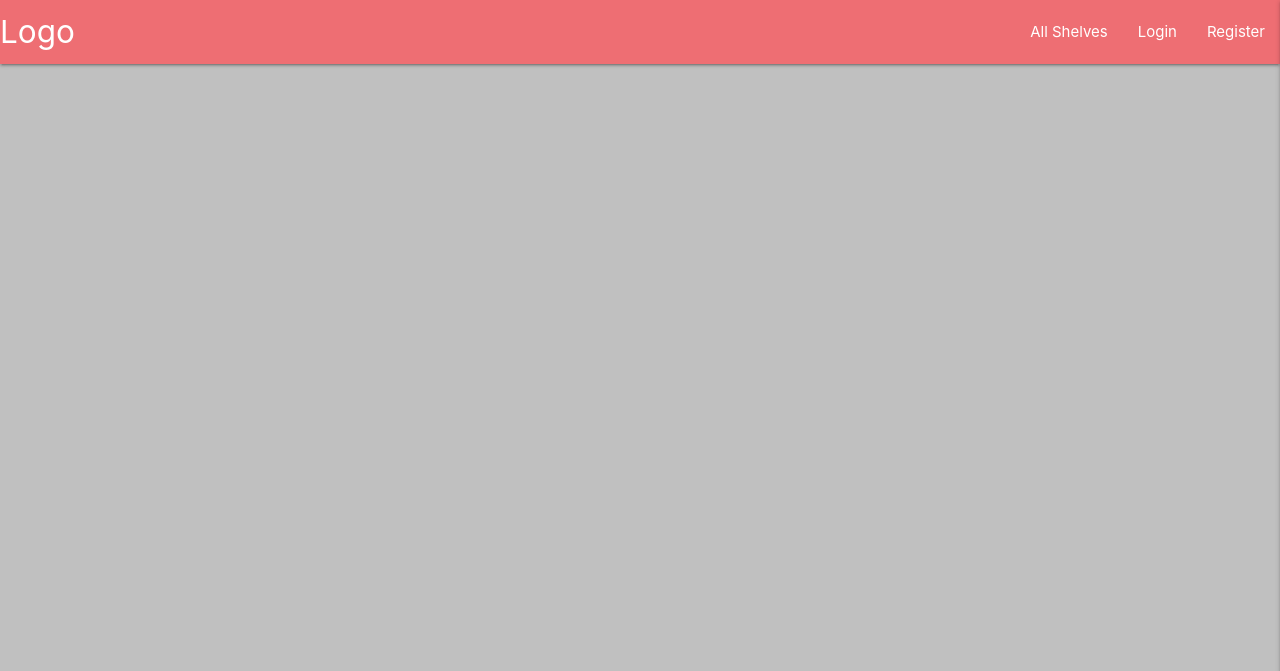
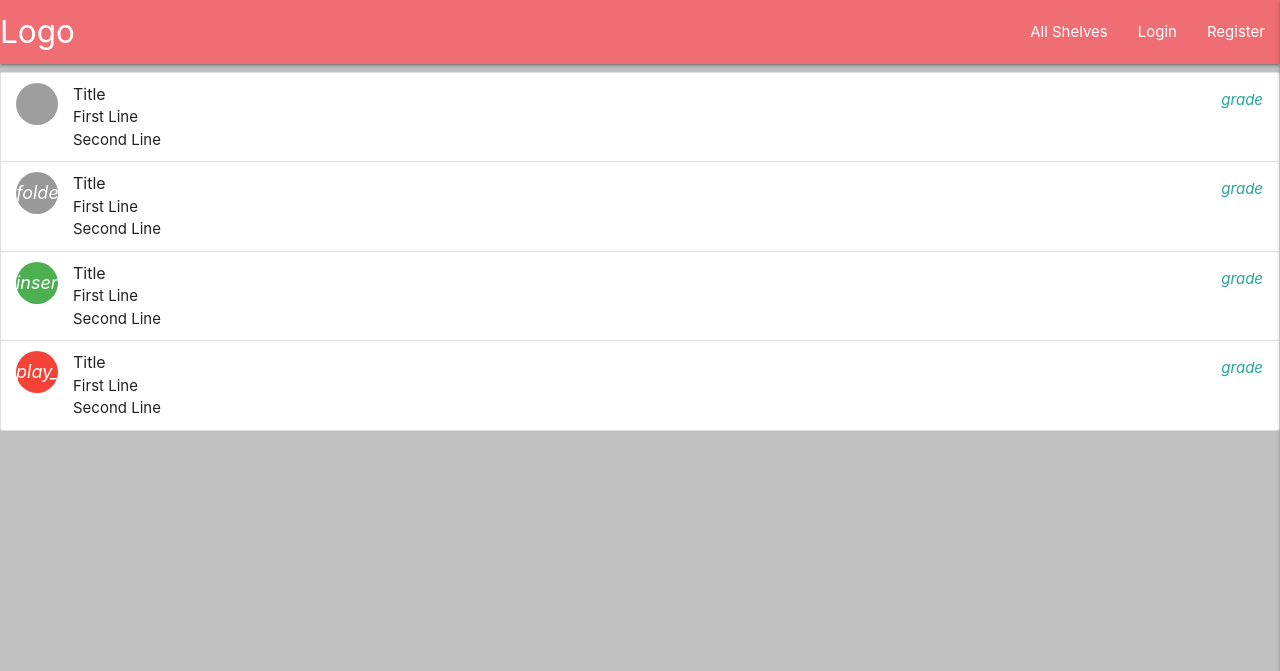
Before and after one commit to CristianBuca/MS3_TopShelf, a Flask app: template templates/superuser.html in a window 1280 px wide. Shown: the top 671 px of the page. Run offline with Flask 2, Linux system fonts and the light colour scheme; the template is opened without the code that fills it, so the values that code supplies are empty; some libraries are stand-ins or nearby versions; grey boxes are pictures that could not be loaded.

Commit message:
Add(superuser): Materialize collection element

```diff
--- a/templates/superuser.html
+++ b/templates/superuser.html
@@ -1,6 +1,40 @@
 {% extends "base.html" %}
 {% block content %}
 
+    <ul class="collection">
+        <li class="collection-item avatar">
+            <img src="images/yuna.jpg" alt="" class="circle">
+            <span class="title">Title</span>
+            <p>First Line <br>
+                Second Line
+            </p>
+            <a href="#!" class="secondary-content"><i class="material-icons">grade</i></a>
+        </li>
+        <li class="collection-item avatar">
+            <i class="material-icons circle">folder</i>
+            <span class="title">Title</span>
+            <p>First Line <br>
+                Second Line
+            </p>
+            <a href="#!" class="secondary-content"><i class="material-icons">grade</i></a>
+        </li>
+        <li class="collection-item avatar">
+            <i class="material-icons circle green">insert_chart</i>
+            <span class="title">Title</span>
+            <p>First Line <br>
+                Second Line
+            </p>
+            <a href="#!" class="secondary-content"><i class="material-icons">grade</i></a>
+        </li>
+        <li class="collection-item avatar">
+            <i class="material-icons circle red">play_arrow</i>
+            <span class="title">Title</span>
+            <p>First Line <br>
+                Second Line
+            </p>
+            <a href="#!" class="secondary-content"><i class="material-icons">grade</i></a>
+        </li>
+    </ul>
 
 
 
```
